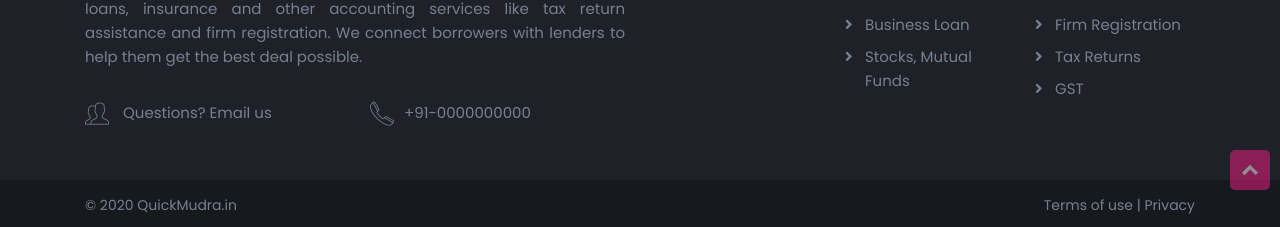
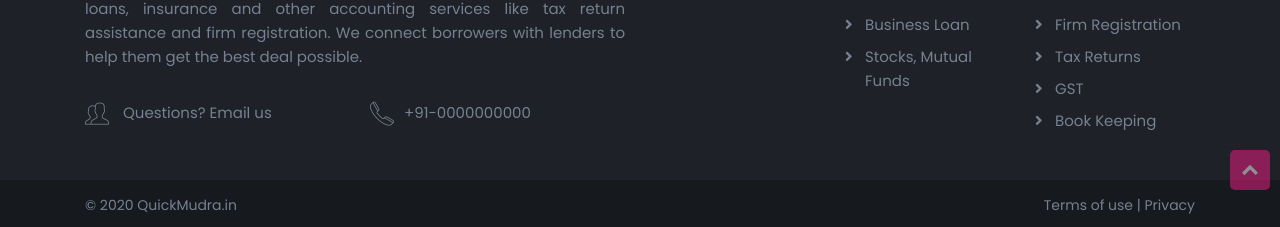
Before and after one commit to jaswinder-singh/creditme, a Jekyll site: the page built from index.html, in a window 1280 px wide and 900 px high, scrolled down 2298 px. Shown: the part 670-897 px from the top of the window. Built offline with Jekyll 4.4.1, drawn with Linux system fonts in a browser that asks for light colours; nearby versions of some CDN libraries.

Commit message:
Update footer.html

```diff
--- a/_includes/footer.html
+++ b/_includes/footer.html
@@ -44,6 +44,7 @@
                             <li><a href="javascript:void(0);">Firm Registration</a></li>
                             <li><a href="javascript:void(0);">Tax Returns</a></li>
                             <li><a href="javascript:void(0);">GST</a></li>
+                            <li><a href="javascript:void(0);">Book Keeping</a></li>
                         </ul>
                     </div>
                 </div>
```
